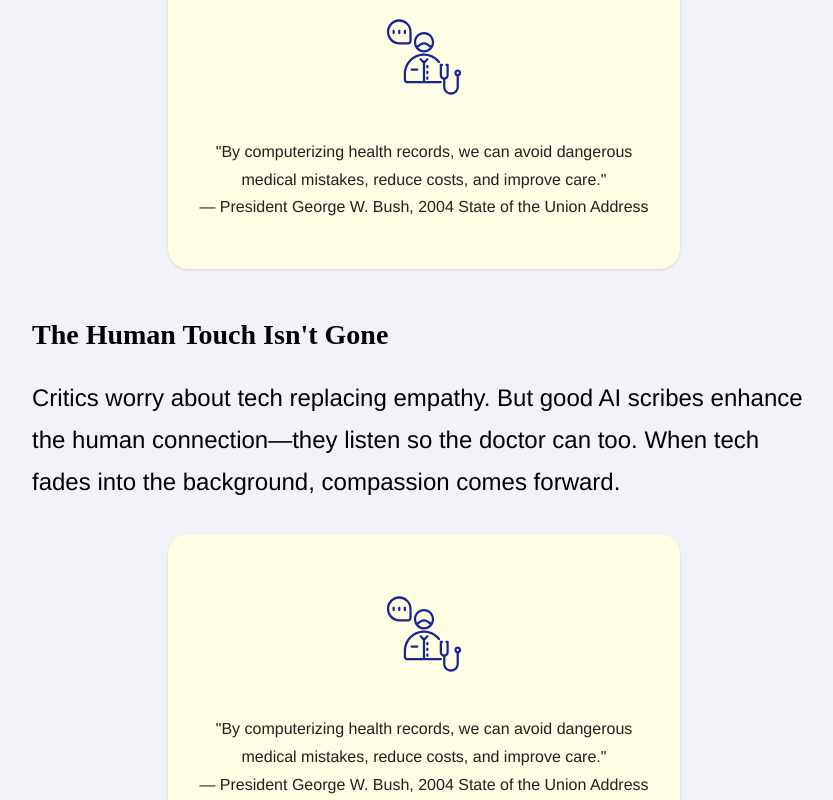
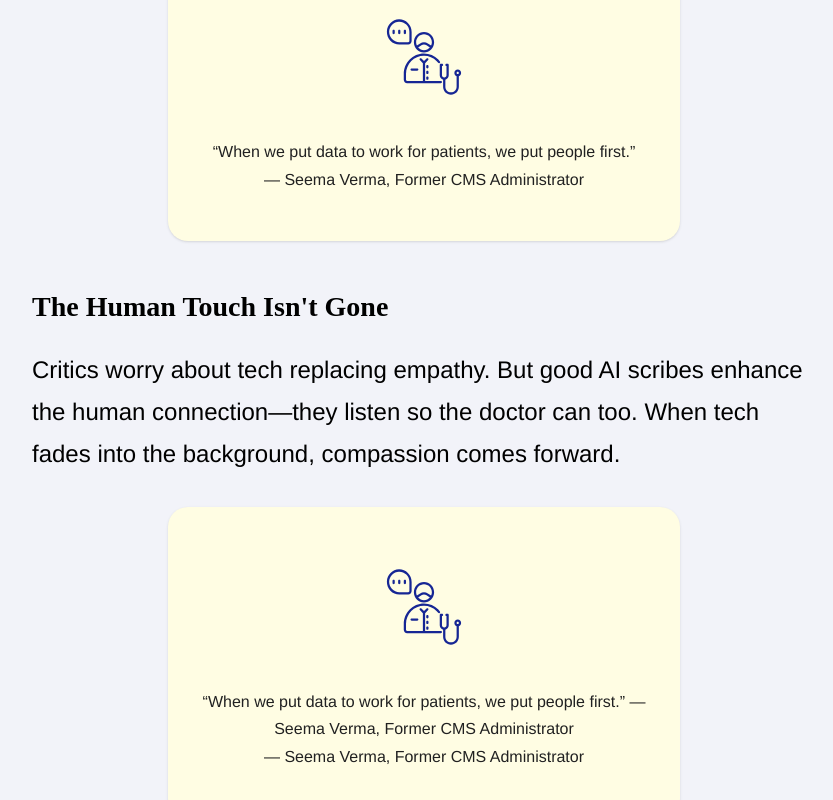
Before and after one commit to suraj-jha-github/intelidoc, a Next.js app: page /blogs/ai-medical-scribes in a window 1280 px wide. Shown: the part 2320-3120 px from the top of the page, without its empty margins (216-1049 px from the left). Built offline with nearby package versions, Linux system fonts and the light colour scheme.

Commit message:
added changes

```diff
--- a/app/blogs/ai-medical-scribes/page.tsx
+++ b/app/blogs/ai-medical-scribes/page.tsx
@@ -206,9 +206,8 @@ export default function AiMedicalScribes() {
                                             height={117}
                                         />
                                         <p className="font-gantari font-normal text-[#212121] text-sm sm:text-base leading-relaxed sm:leading-[27.8px]">
-                                            "By computerizing health records, we can avoid dangerous medical
-                                            mistakes, reduce costs, and improve care."
-                                            <br />— President George W. Bush, 2004 State of the Union Address
+                                            “When we put data to work for patients, we put people first.”
+                                            <br />— Seema Verma, Former CMS Administrator
                                         </p>
                                     </CardContent>
                                 </Card>
@@ -237,9 +236,8 @@ export default function AiMedicalScribes() {
                                         height={117}
                                     />
                                     <p className="font-gantari font-normal text-[#212121] text-sm sm:text-base leading-relaxed sm:leading-[27.8px]">
-                                        "By computerizing health records, we can avoid dangerous medical
-                                        mistakes, reduce costs, and improve care."
-                                        <br />— President George W. Bush, 2004 State of the Union Address
+                                        “When we put data to work for patients, we put people first.” — Seema Verma, Former CMS Administrator
+                                        <br />— Seema Verma, Former CMS Administrator
                                     </p>
                                 </CardContent>
                             </Card>
```
